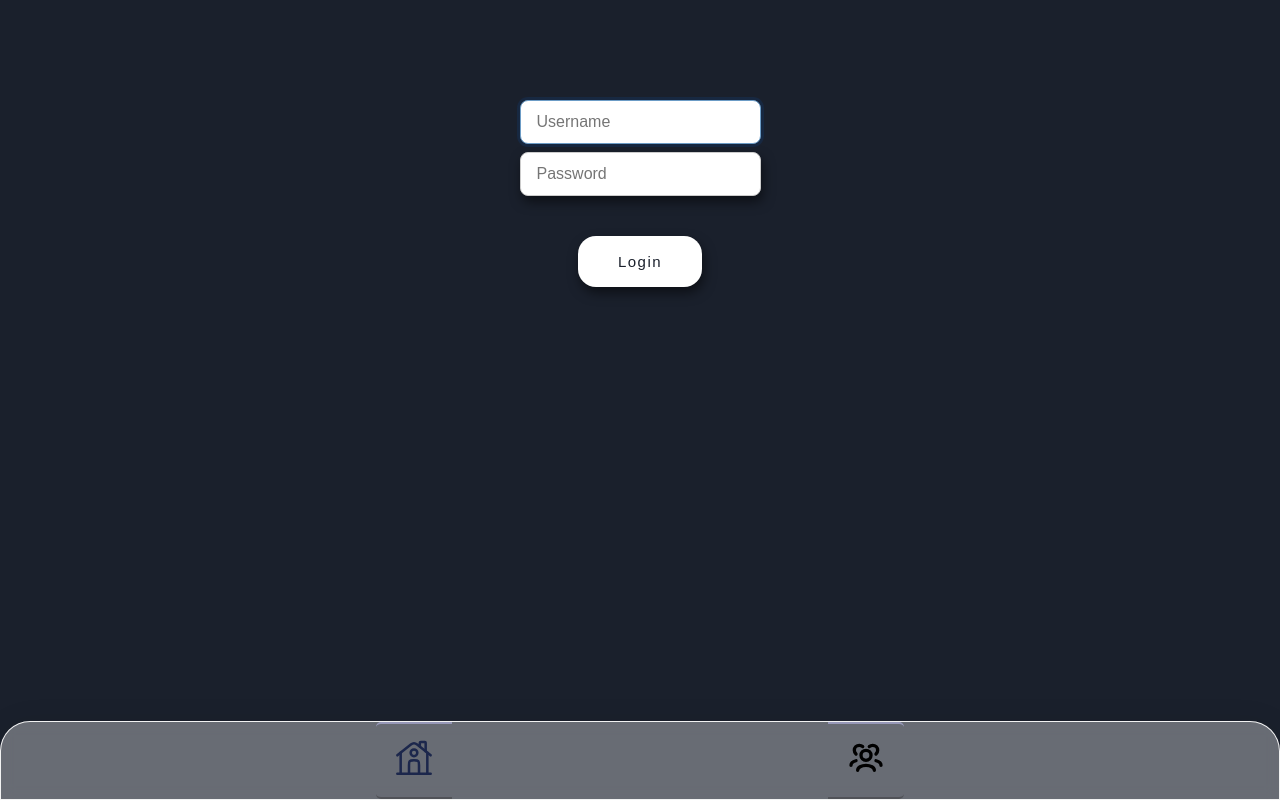
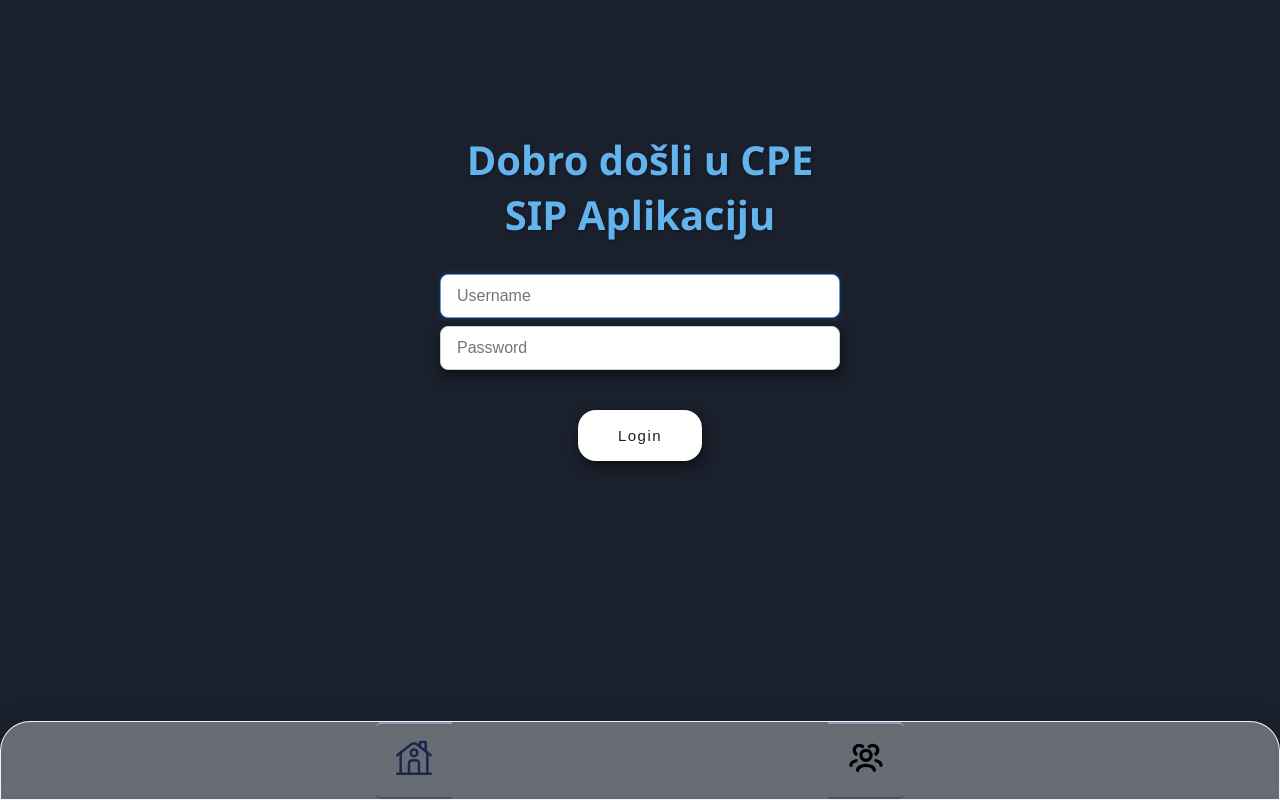
Before and after one commit to zorandasc/cpe_sip_app, a Next.js app: page /login in a window 1280 px wide. Built offline with nearby package versions, Linux system fonts and the light colour scheme.

Commit message:
restructure app

```diff
--- a/src/app/layout.jsx
+++ b/src/app/layout.jsx
@@ -1,6 +1,6 @@
 import { Geist, Geist_Mono } from "next/font/google";
 import "./globals.css";
-import NavbarBottom from "./components/NavbarBottom";
+import NavbarBottom from "../components/NavbarBottom";
 
 const geistSans = Geist({
   variable: "--font-geist-sans",
--- a/src/app/login/page.jsx
+++ b/src/app/login/page.jsx
@@ -40,6 +40,8 @@ export default function LoginPage() {
   return (
     <div className={styles.pageContainer}>
       <div className={styles.container}>
+        <h1 className={styles.title}>Dobro došli u CPE SIP Aplikaciju</h1>
+
         <form onSubmit={handleSubmit} className={styles.form}>
           <input
             type="text"
--- a/src/app/login/page.module.css
+++ b/src/app/login/page.module.css
@@ -5,6 +5,7 @@
   background-color: #1a202c; /* Deep dark blue-gray */
   font-family: 'Segoe UI', Tahoma, Geneva, Verdana, sans-serif;
   color: #e2e8f0; /* Light text for dark background */
+
 }
 
 .container{
@@ -14,6 +15,14 @@
 
 }
 
+.title { /* Changed from h1 to class .title */
+  color: #63b3ed; /* A brighter, more prominent blue */
+  text-align: center;
+  margin-top: 2rem;
+  margin-bottom:2rem;
+  font-size: 2.5em;
+  text-shadow: 1px 1px 3px rgba(0, 0, 0, 0.4);
+}
 
 .error{
     color: tomato;
--- a/src/app/page.jsx
+++ b/src/app/page.jsx
@@ -1,7 +1,7 @@
 "use client";
 import React, { useState } from "react";
 import styles from "./page.module.css";
-import Notification from "./components/Notification";
+import Notification from "../components/Notification";
 
 export default function Home() {
   const [selectedPhone, setSelectedPhone] = useState({
```
Also changed, not shown: public/background.png (added), src/components/HomeIcon.jsx (renamed from src/app/components/HomeIcon.jsx), src/components/NavbarBottom.jsx (renamed from src/app/components/NavbarBottom.jsx), src/components/Notification.jsx (renamed from src/app/components/Notification.jsx), src/components/Notification.module.css (renamed from src/app/components/Notification.module.css), src/components/UsersIcon.jsx (renamed from src/app/components/UsersIcon.jsx), src/components/navbarBottom.module.css (renamed from src/app/components/navbarBottom.module.css), src/lib/db.js (renamed from src/app/lib/db.js).
